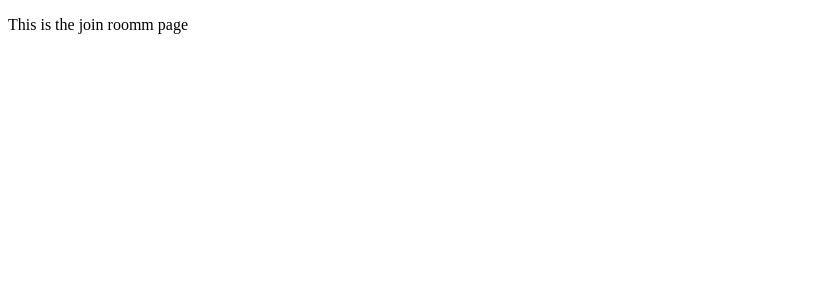
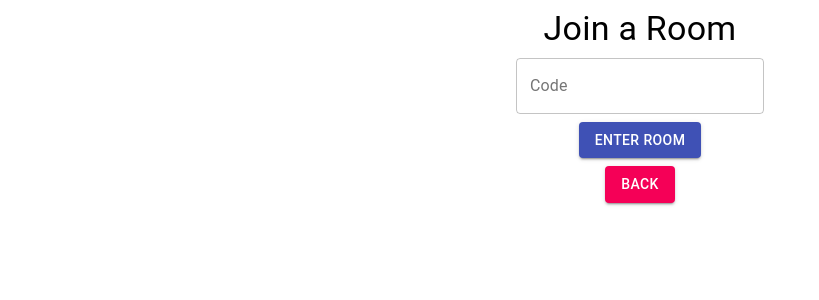
Before and after one commit to jackkfan0305/Tungether, a React app in the folder frontend/: page /join in a window 1280 px wide. Shown: the top 300 px of the page, without its empty margins (0-819 px from the left). Built offline with nearby package versions, Linux system fonts and the light colour scheme; no server answers; the HTML template or start-up script is replaced by a standard one.

Commit message:
fininshed roomJoiPage

```diff
--- a/frontend/src/components/RoomJoinPage.js
+++ b/frontend/src/components/RoomJoinPage.js
@@ -1,11 +1,76 @@
-import React, {Component} from 'react';
+import React, { Component, useState, useCallback, useEffect } from "react";
+import { TextField, Button, Grid, Typography } from "@material-ui/core";
+import { Link, useNavigate} from "react-router-dom";
 
-export default class RoomJoinPage extends Component{
-    constructor(props){
-        super(props);
-    }
+function RoomJoinPage() {
 
-    render(){
-        return <p>This is the join roomm page</p>
-    }
+  const initialState = {
+    roomCode: "",
+    error: "",
+  };
+  const navigate = useNavigate();
+  const [isValid, setIsValid] = useState(false);
+  const [roomData, setRoomData] = useState(initialState);
+
+  const sendRequest = useCallback(() => {
+    const requestOptions = {
+        method: "POST",
+        headers: {"Content-Type": "application/json"},
+        body: JSON.stringify({
+            code: roomData.roomCode
+        })
+
+    };
+    fetch('/api/join-room', requestOptions)
+    .then((response)=>{
+        if (response.ok){
+           navigate(`/room/${roomData.roomCode}`)
+           if (setIsValid.current){
+            setIsValid(false);
+           }
+
+        }
+        else {
+            setIsValid(true);
+            setRoomData({...roomData, error: "Room Not Found"})
+        }
+    }).catch((error)=>{
+        console.log(error)
+    });
+  })
+
+  return (
+    <Grid container spacing={1}>
+      <Grid item xs={12} align="center">
+        <Typography variant="h4" component="h4">
+          Join a Room
+        </Typography>
+      </Grid>
+      <Grid item xs={12} align="center">
+        <TextField
+          error={isValid} //expects a boolean, need to fix
+          label="Code"
+          placeholder="Enter a Room Code"
+          value={roomData.roomCode}
+          helperText={roomData.error}
+          variant="outlined"
+          onChange = {(ev) => {
+            setRoomData({...roomData, roomCode: ev.target.value})
+          }}
+        />
+      </Grid>
+      <Grid item xs={12} align="center">
+        <Button variant="contained" color = "primary" commponent = {Link} onClick = {sendRequest}>
+            Enter Room
+        </Button>
+      </Grid>
+      <Grid item xs={12} align="center">
+        <Button variant="contained" color = "secondary" to="/" component = {Link}>
+            Back
+        </Button>
+      </Grid>
+    </Grid>
+  );
 }
+
+export default RoomJoinPage;
```
Also changed, not shown: 2 other files (tests, documents, lock files or other folders).
